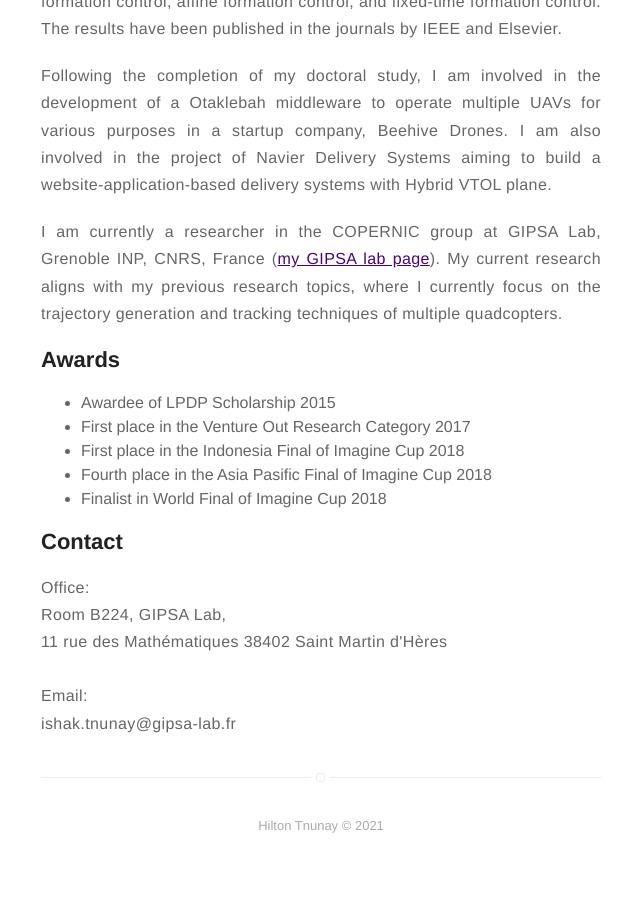
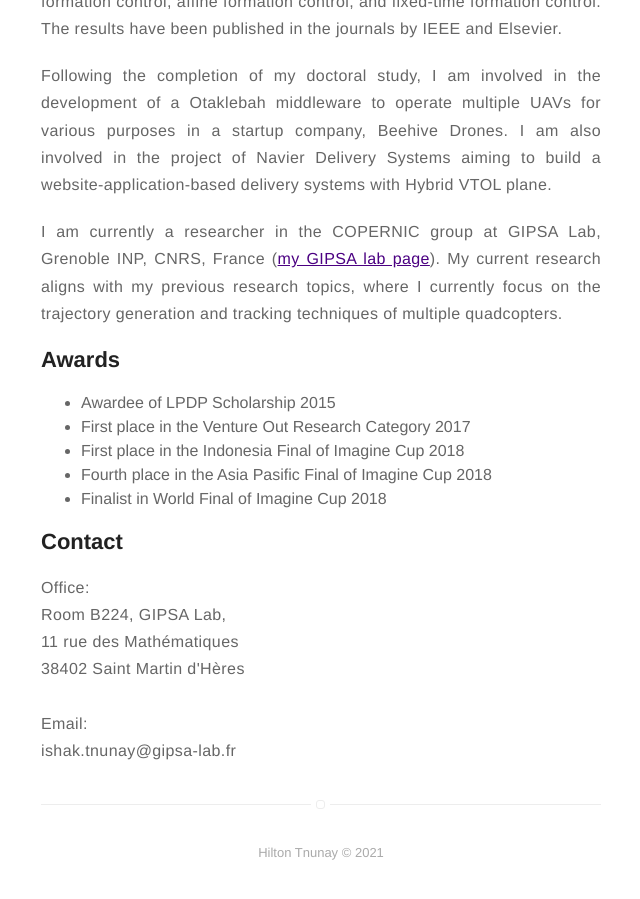
Before and after one commit to tnunay/tnunay.github.io, a Jekyll site: the page built from about.md, in a window 1280 px wide and 900 px high, scrolled down 1047 px. Shown: the whole window, without its empty margins (319-959 px from the left). Built offline with Jekyll 4.4.1, drawn with Linux system fonts in a browser that asks for light colours; before the commit the page ends 1920 px from its top, so only the background shows below that; part of the change alters nothing that is shown.

```diff
--- a/_config.yml
+++ b/_config.yml
@@ -35,8 +35,8 @@ disqus:
 
 # if you don't have any of social below, comment the line
 email: ishak.tnunay@gipsa-lab.fr
-github: quarcle
-gitlab: quarcle
+github: ep51lon
+gitlab: ep51lon
 linkedin: hilton-tnunay
 # facebook: hiltontnunay
 twitter: htnunay
@@ -57,7 +57,7 @@ twitter: htnunay
 authors:
     hiltontnunay:
         name: Hilton Tnunay
-        bio: A learning agent
+        bio: A Bayesian learning agent
         external-image: false
         picture: assets/images/profile.jpeg
 
--- a/about.md
+++ b/about.md
@@ -29,7 +29,7 @@ layout: page
 ## Contact
 <p>Office:<br>
 Room B224, GIPSA Lab,<br>
-11 rue des Mathématiques
+11 rue des Mathématiques <br>
 38402 Saint Martin d'Hères<br>
 <br>
 Email: <br>
```
